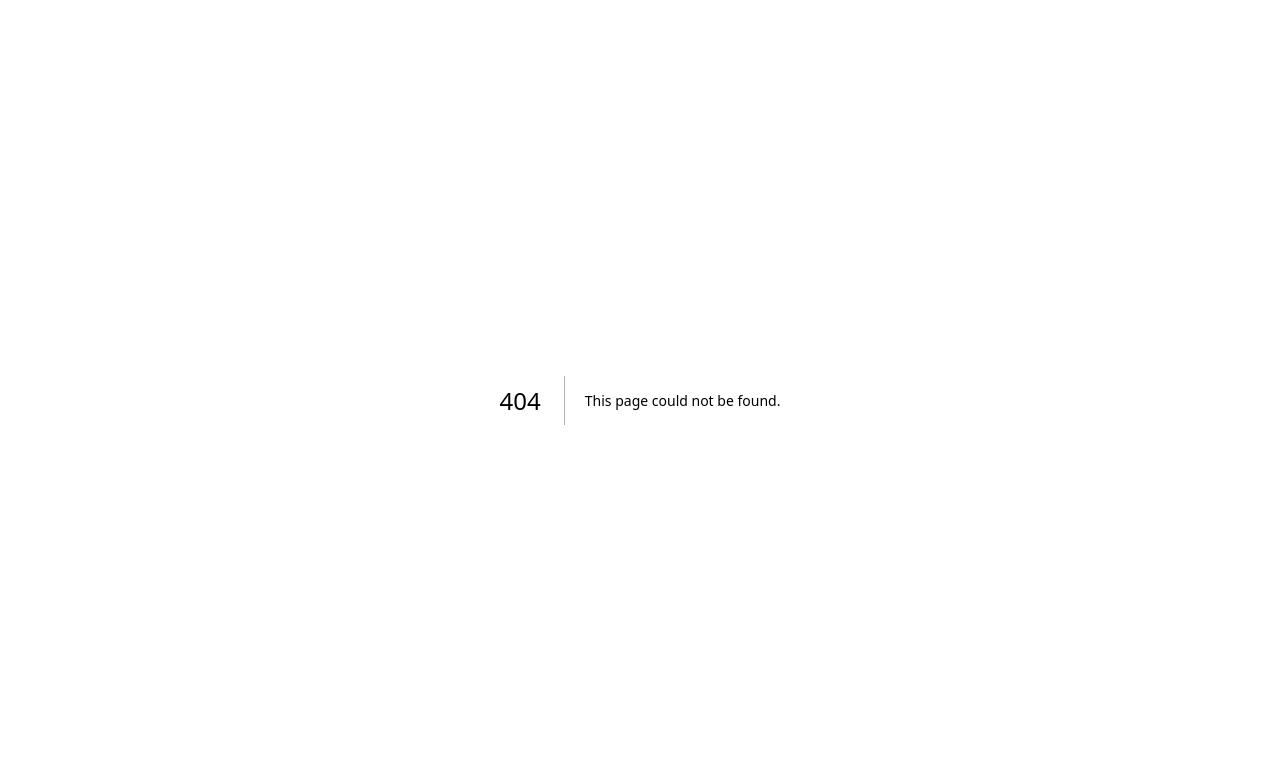
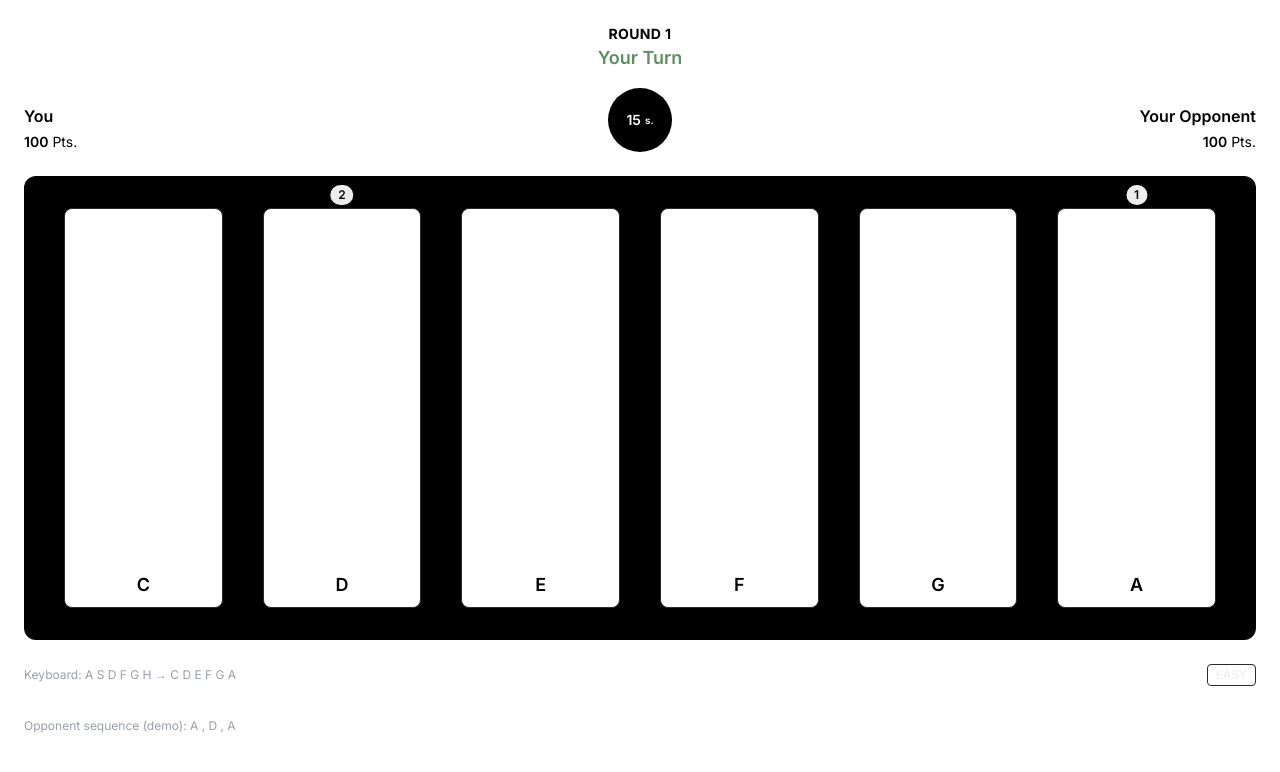
Before and after one commit to TeriyakiThames/DupMe, a Next.js app in the folder apps/frontend/: page /testpage in a window 1280 px wide. Before the commit this address had no page. Shown: the top 772 px of the page. Built offline with nearby package versions, Linux system fonts and the light colour scheme.

Commit message:
add test page

```diff
--- /dev/null
+++ b/apps/frontend/src/app/testpage/page.tsx
@@ -0,0 +1,118 @@
+// app/room/[code]/page.tsx
+"use client";
+import React, { useMemo, useState } from "react";
+import ScorePanel from "@/components/ScorePanel";
+import RoundHeader from "@/components/RoundHeader";
+import CountdownTimer from "@/components/CountdownTimer";
+import Piano from "@/components/Piano";
+import { NOTE_LABELS, type Note, type GameMode } from "@/lib/types";
+
+// Helper: build {note -> first index} map for EASY overlay
+function buildOrderOverlay(seq: Note[]) {
+  return seq.reduce(
+    (acc, n, i) => {
+      if (acc[n] == null) acc[n] = i + 1; // only first occurrence
+      return acc;
+    },
+    {} as Partial<Record<Note, number>>
+  );
+}
+
+// Helper: random opponent sequence (3–6 notes)
+function randomSequence(): Note[] {
+  const len = Math.floor(Math.random() * 4) + 3; // 3..6
+  const seq: Note[] = [];
+  for (let i = 0; i < len; i++) {
+    const n = NOTE_LABELS[Math.floor(Math.random() * NOTE_LABELS.length)];
+    seq.push(n);
+  }
+  return seq;
+}
+
+export default function GamePage() {
+  // Static demo values
+  const me = { userName: "You", points: 100 };
+  const opponent = { userName: "Your Opponent", points: 100 };
+
+  // Choose a mode; EASY shows order numbers on keys, MEDIUM/HARD hide them
+  const [mode] = useState<GameMode>("EASY"); // change manually if you want: "MEDIUM" | "HARD"
+
+  // Generate a random opponent sequence once
+  const opponentSeq = useMemo(() => randomSequence(), []);
+  const orderOverlay = useMemo(
+    () => (mode === "EASY" ? buildOrderOverlay(opponentSeq) : null),
+    [mode, opponentSeq]
+  );
+
+  // Static timer (runs forever for the demo)
+  const round = 1;
+  const duration = 20;
+  const running = true;
+
+  // Static header
+  const headerSubtext = "Your Turn";
+  const subtextTone = "easy" as const;
+
+  // Piano is always enabled in this static demo
+  const iAmActing = true;
+
+  // No remote presses in the static version
+  const remoteActiveNotes: Note[] = [];
+  const livePressVisible = mode !== "HARD"; // MEDIUM/EASY would show blue if there were remote presses
+
+  // The Piano already plays sound on press internally; no need to handle onPress.
+  const onPianoPress = (n: Note) => {
+    // Intentionally empty for static demo
+    // (Piano itself plays /keys/${note}.mp3 and highlights the key.)
+    console.log("Pressed", n);
+  };
+
+  return (
+    <div className="mx-auto flex min-h-[100dvh] w-screen flex-col gap-6 p-6 bg-white">
+      {/* Top bar */}
+      <div className="grid grid-cols-3 items-end">
+        <ScorePanel title="You" points={me.points} delta={0} />
+        <div className="flex flex-col items-center justify-center gap-4">
+          <RoundHeader
+            round={round}
+            subtext={headerSubtext}
+            subtextTone={subtextTone}
+          />
+          <CountdownTimer durationSec={duration} running={running} />
+        </div>
+        <ScorePanel
+          title="Your Opponent"
+          points={opponent.points}
+          delta={0}
+          align="right"
+        />
+      </div>
+
+      {/* Piano */}
+      <Piano
+        disabled={!iAmActing ? true : false}
+        onPress={onPianoPress}
+        orderOverlay={orderOverlay} // EASY shows 1/2/3…; MEDIUM/HARD pass null
+        remoteActiveNotes={remoteActiveNotes} // none in static demo
+        livePressVisible={livePressVisible} // irrelevant here but kept for parity
+        showIndexAboveOnPress={false}
+      />
+
+      {/* Footer helpers */}
+      <div className="flex items-center justify-between text-xs text-dark-grey">
+        <div>Keyboard: A S D F G H → C D E F G A</div>
+        <div className="flex items-center gap-2">
+          <span className="rounded border border-light-grey px-2 py-0.5 text-foreground">
+            {mode}
+          </span>
+        </div>
+      </div>
+
+      {/* Show the generated opponent sequence (for reference in this static demo) */}
+      <div className="mt-2 text-xs text-dark-grey">
+        Opponent sequence (demo):{" "}
+        <span className="font-mono">{opponentSeq.join(" , ")}</span>
+      </div>
+    </div>
+  );
+}
```
